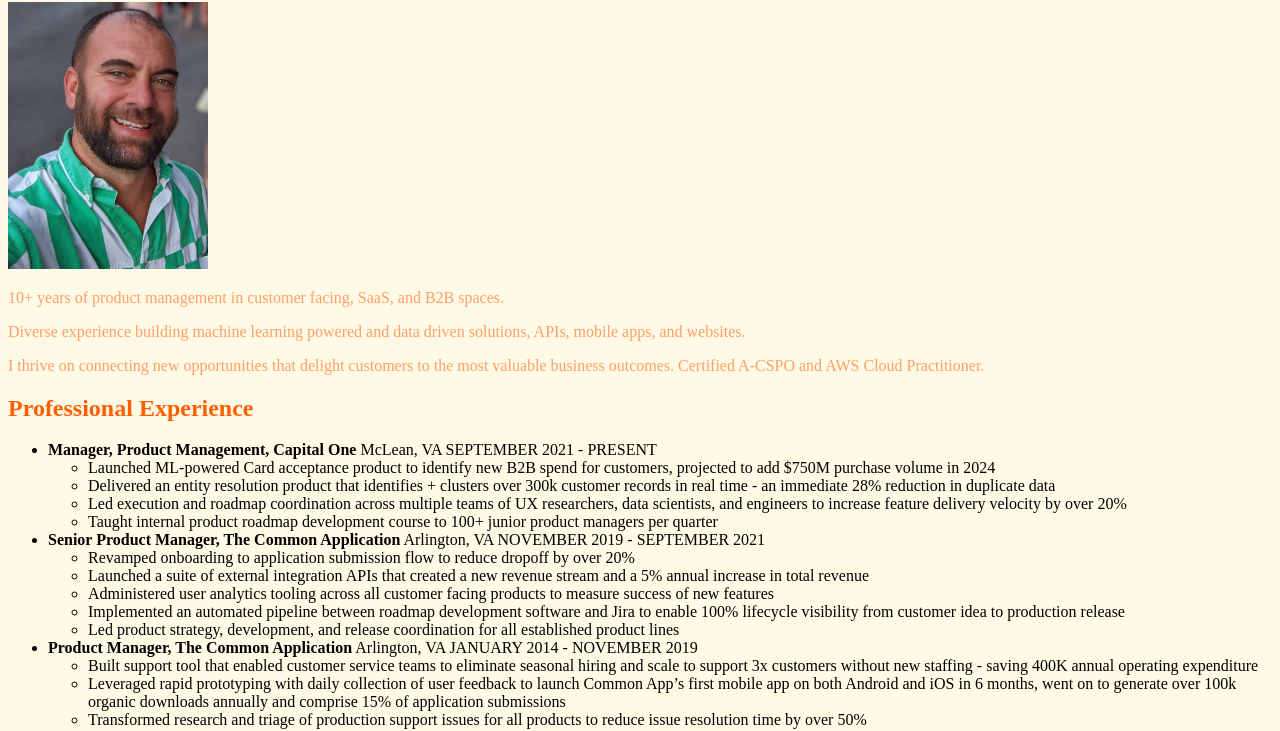
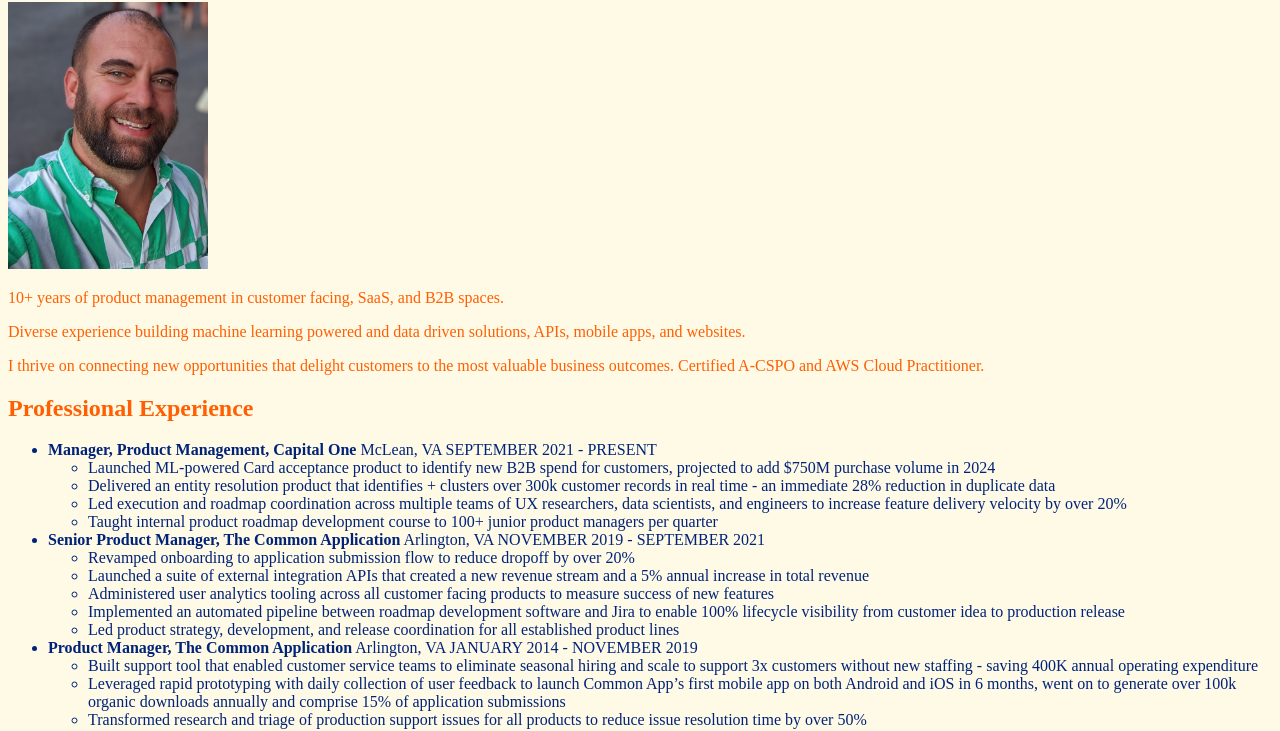
Before and after one commit to a-tate/portfolio, a plain HTML site: page index.html in a window 1280 px wide. Shown: the part 78-809 px from the top of the page. Drawn offline with Linux system fonts and the light colour scheme.

Commit message:
Update harrystyles.css
added list color to match h1 and updated paragraph to match h2

```diff
--- a/harrystyles.css
+++ b/harrystyles.css
@@ -1,4 +1,5 @@
 *{background-color: #FFFAE6;}
 h1{color: #002379;}
 h2{color: #FF5F00;}
-p{color: #FF9F66;}
+p{color: #FF5F00;}
+ul{color: #002379;}
```
